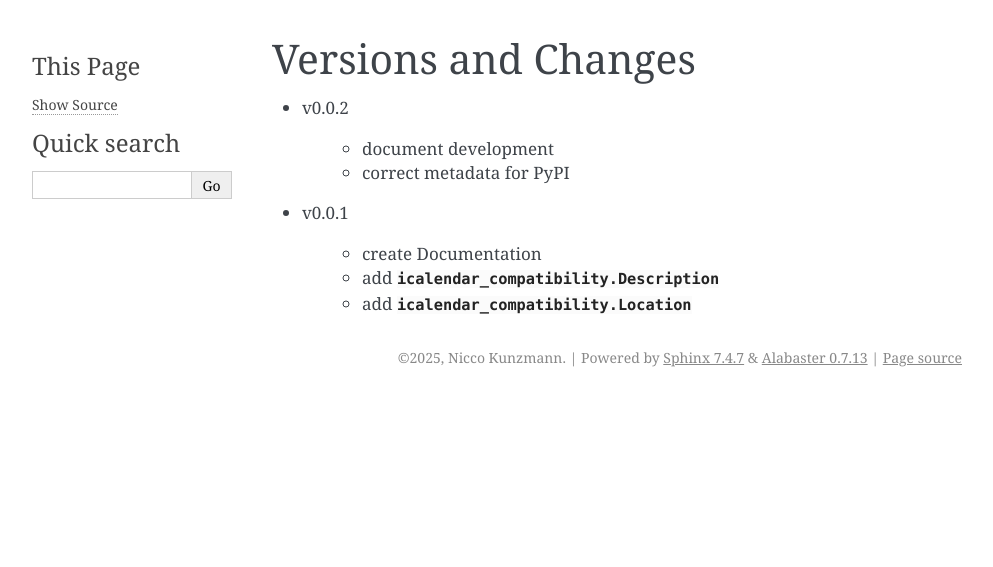
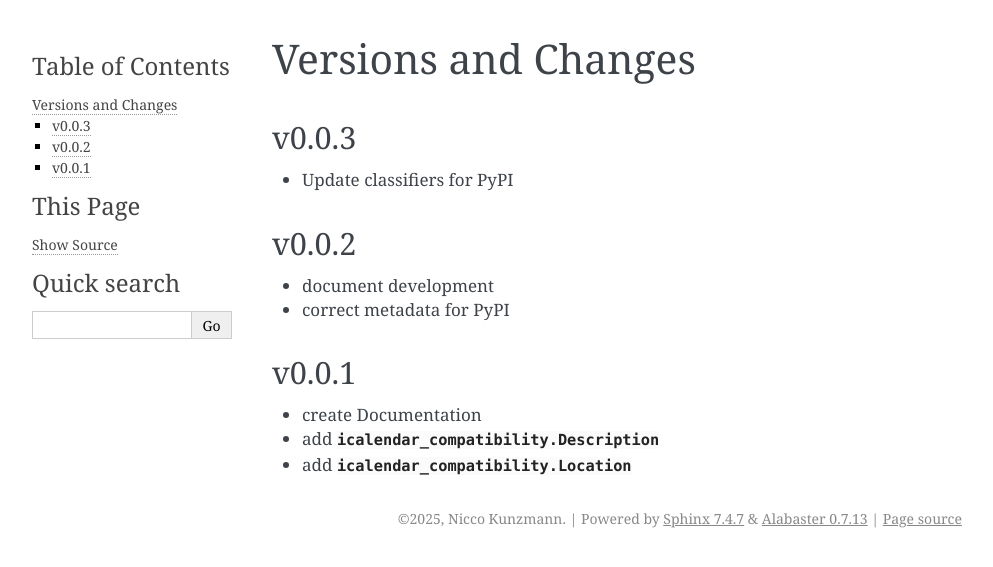
Before and after one commit to niccokunzmann/icalendar_compatibility, a Sphinx documentation site: the page built from docs/changes.rst, in a window 1280 px wide. Shown: the top 567 px of the page, without its empty margins (148-1141 px from the left). Built offline with Sphinx 7.4.7, drawn with Linux system fonts in a browser that asks for light colours.

Commit message:
Improve docs

```diff
--- a/docs/changes.rst
+++ b/docs/changes.rst
@@ -1,13 +1,20 @@
 Versions and Changes
 ====================
 
-- v0.0.2
+v0.0.3
+------
 
-    - document development
-    - correct metadata for PyPI
+- Update classifiers for PyPI
 
-- v0.0.1
+v0.0.2
+------
 
-    - create Documentation
-    - add :class:`icalendar_compatibility.Description`
-    - add :class:`icalendar_compatibility.Location`
+- document development
+- correct metadata for PyPI
+
+v0.0.1
+------
+
+- create Documentation
+- add :class:`icalendar_compatibility.Description`
+- add :class:`icalendar_compatibility.Location`
--- a/docs/index.rst
+++ b/docs/index.rst
@@ -14,5 +14,9 @@ Contents
 
    usage
    api
+   development
+
+.. toctree::
+   :titlesonly:
+
    changes
-   development
```
